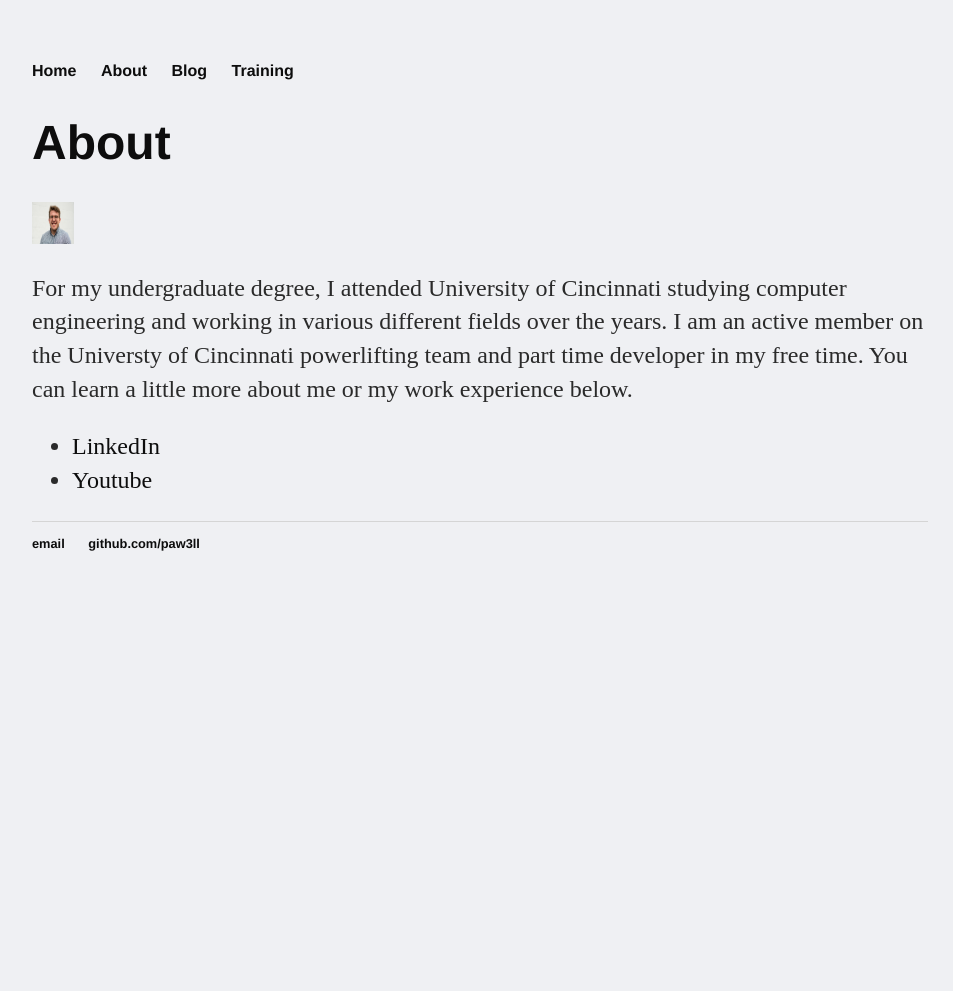
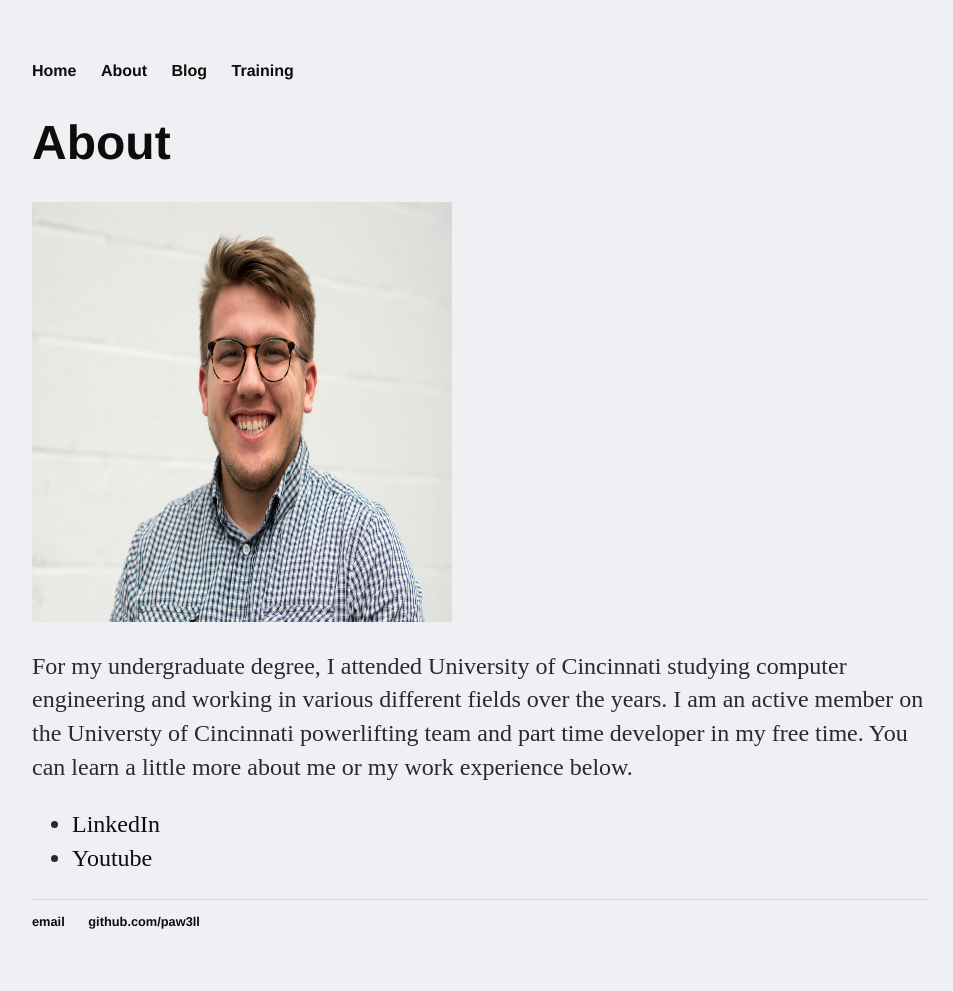
Before and after one commit to paw3ll/paw3ll.github.io, a Jekyll site: the page built from about/index.html, in a window 1280 px wide. Shown: the whole page, without its empty margins (160-1113 px from the left). Built offline with Jekyll 4.4.1, drawn with Linux system fonts in a browser that asks for light colours; before the commit the page ends 900 px from its top, so only the background shows below that.

Commit message:
Update index.html

```diff
--- a/about/index.html
+++ b/about/index.html
@@ -5,7 +5,7 @@ title: About Colton
 
 		<div class="about">
 			<h1>About</h1>
-			<img src="photos/lrb9208_orig.jpg" alt="Colton-Main" height="42" width="42">
+			<img src="photos/lrb9208_orig.jpg" alt="Colton-Main" height="420" width="420">
 			<p> For my undergraduate degree, I attended University of Cincinnati studying computer engineering and
 			working in various different fields over the years.
 			I am an active member on the Universty of Cincinnati powerlifting team and part time developer in my free time.
```
